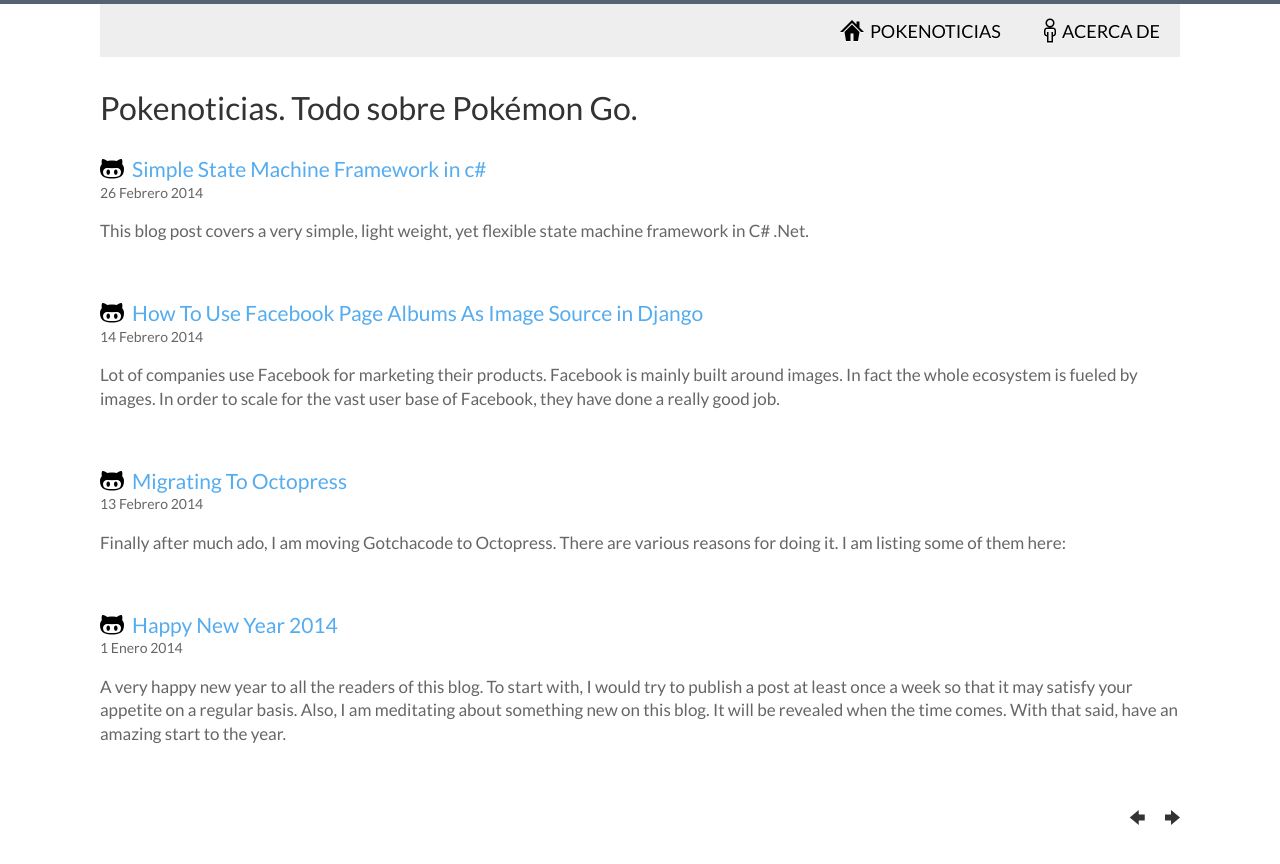
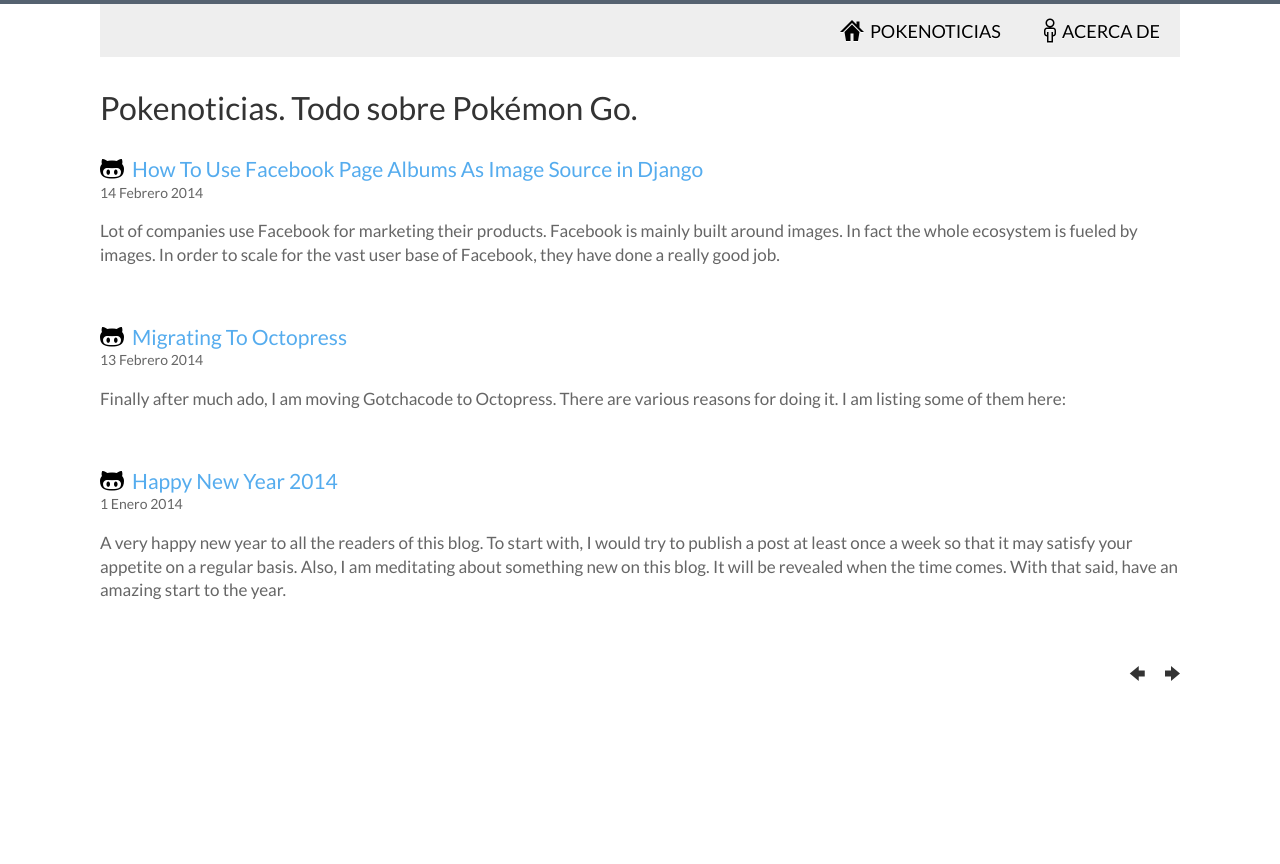
Before and after one commit to pokenoticias/pokenoticias.github.io, a Jekyll site: the page index.html, which Jekyll copies as it is, in a window 1280 px wide. Shown: the top 864 px of the page. Built offline with Jekyll 4.4.1, drawn with Linux system fonts in a browser that asks for light colours.

Commit message:
Deploy from Forestry.io

```diff
--- a/index.html
+++ b/index.html
@@ -44,19 +44,6 @@
       Pokenoticias. Todo sobre Pokémon Go.
     </p>
   <div class="listing">
-
-    <div class="post other link">
-      <h2><span class="mega-octicon octicon-octoface" style="min-width: 32px;"></span><a href="/2014/02/26/simple-state-machine-framework-in-c-number.html">Simple State Machine Framework in c#</a></h2>
-      <p class="post-date">
-
-      	26
-      	Febrero
-
-      2014</p>
-      <p><p>This blog post covers a very simple, light weight, yet flexible state machine framework in C# .Net.</p>
-
-</p>
-    </div>
 
     <div class="post other link">
       <h2><span class="mega-octicon octicon-octoface" style="min-width: 32px;"></span><a href="/2014/02/14/how-to-use-facebook-page-albums-as-image-source-in-django.html">How To Use Facebook Page Albums As Image Source in Django</a></h2>
```
